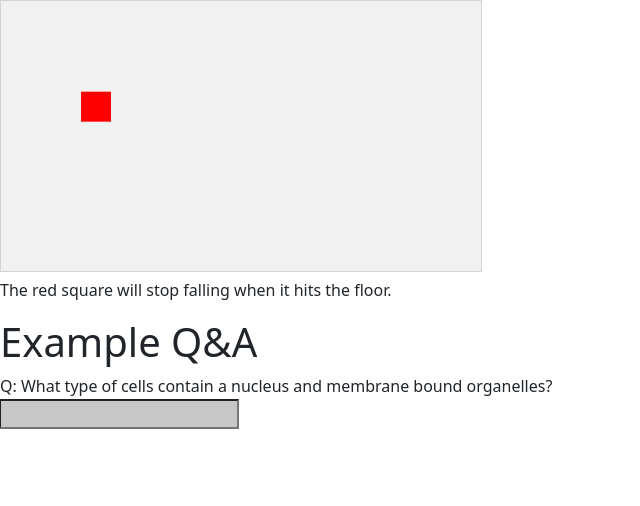
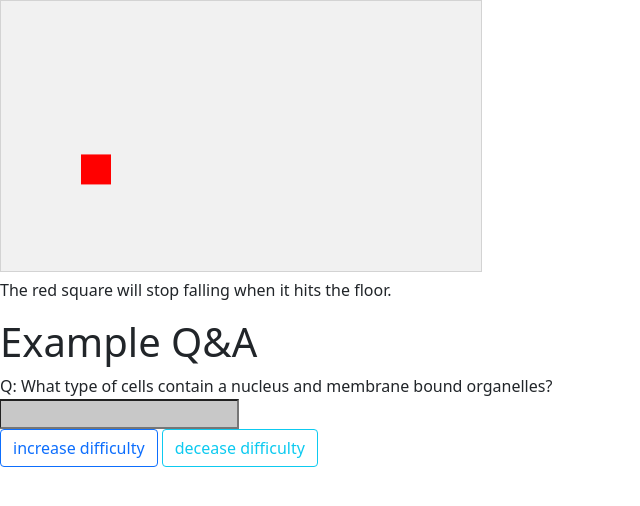
Before and after one commit to laosong-2020/BiologyGames, a plain HTML site: page timerGame/index.html in a window 1280 px wide. Shown: the whole page, without its empty margins (0-640 px from the left). Drawn offline with nearby package versions, Linux system fonts and the light colour scheme.

Commit message:
added change speed option

```diff
--- a/timerGame/controller.js
+++ b/timerGame/controller.js
@@ -6,6 +6,7 @@ function startGame() {
     myGameArea.start();
     //setUpBtnListeners();
     getRandomQuestion();
+    changeDiff();
 }
 function getRandomQuestion() {
     var size = data.length;
@@ -75,7 +76,7 @@ function component(width, height, color, x, y, type) {
     this.xOrigin=x;
     this.speedX = 0;
     this.speedY = 0;
-    this.gravity = 0.0005;
+    this.gravity = 0.0025;
     this.gravitySpeed = 0;
     this.timeup = false;
     this.update = function() {
@@ -144,5 +145,20 @@ function compareAns(inputAnswer){
     }
     else if(inputAnswer.toLowerCase() !== answer.toLowerCase()){
         alert("Incorrect, answer")
+        resetGameArea();
     }
 }
+
+function changeDiff(){
+    $("#increase-diff").on("click",function(){
+        myGamePiece.gravity += 0.0005;
+        console.log(myGamePiece.gravity);
+    })
+
+
+
+    $("#decrease-diff").on("click",function(){
+        myGamePiece.gravity -= 0.0005;
+        console.log(myGamePiece.gravity);
+    })
+}
--- a/timerGame/index.html
+++ b/timerGame/index.html
@@ -37,6 +37,9 @@ canvas {
 
 
 </div>
+<button type="button" id="increase-diff" class="btn btn-outline-primary">increase difficulty</button>
+<button type="button" id="decrease-diff" class="btn btn-outline-info">decease difficulty</button>
+
 
 <script>
     const jsonImport = data;
@@ -54,6 +57,17 @@ canvas {
         }
     });
 
+    $("#increase-diff").on("click",function(){
+        myGamePiece.gravity += 0.0005;
+        console.log(myGamePiece.gravity);
+    })
+
+
+
+    $("#decrease-diff").on("click",function(){
+        myGamePiece.gravity -= 0.0005;
+        console.log(myGamePiece.gravity);
+    })
 </script>
 </body>
 <script src="https://cdn.jsdelivr.net/npm/bootstrap@5.0.0-beta3/dist/js/bootstrap.bundle.min.js" integrity="sha384-JEW9xMcG8R+pH31jmWH6WWP0WintQrMb4s7ZOdauHnUtxwoG2vI5DkLtS3qm9Ekf" crossorigin="anonymous"></script>
```
